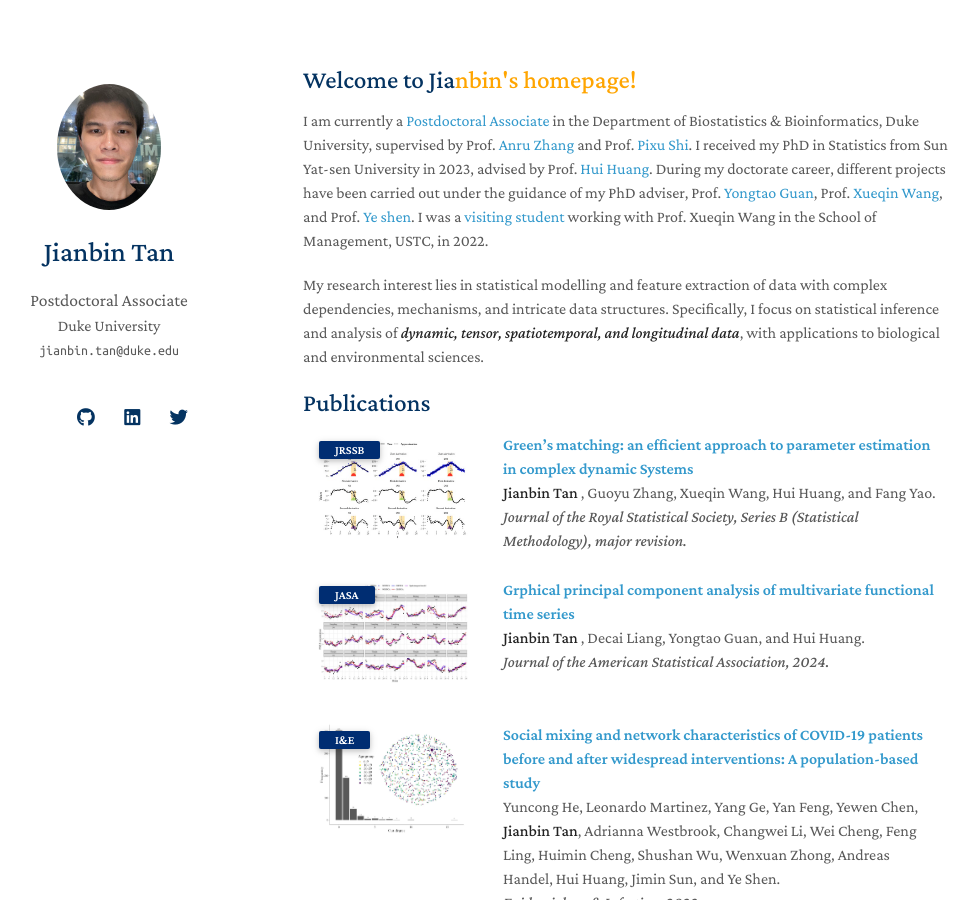
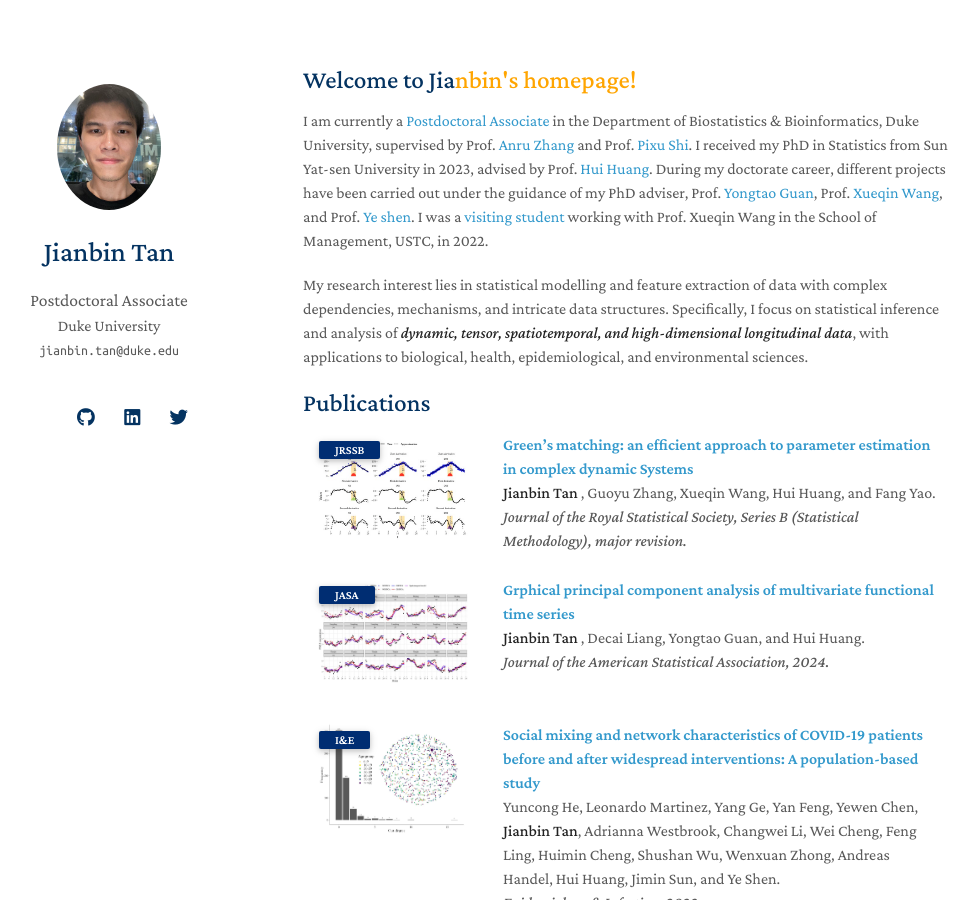
Before and after one commit to Tan-jianbin/Tan-jianbin.github.io, a Jekyll site: the page built from index.md, in a window 1280 px wide and 900 px high. Shown: the whole window, without its empty margins (167-1145 px from the left). Built offline with Jekyll 4.4.1, drawn with Linux system fonts in a browser that asks for light colours; nearby versions of some CDN libraries; a style sheet for code colours, icons or effects is not loaded; our own code applies the rules of GitHub Pages for plain Markdown files.

Commit message:
Update index.md

```diff
--- a/index.md
+++ b/index.md
@@ -6,6 +6,6 @@
 
 I am currently a [Postdoctoral Associate](https://biostat.duke.edu/profile/jianbin-tan) in the Department of Biostatistics & Bioinformatics, Duke University, supervised by Prof. [Anru Zhang](https://anruzhang.github.io) and Prof. [Pixu Shi](https://pixushi.github.io). I received my PhD in Statistics from Sun Yat-sen University in 2023, advised by Prof. [Hui Huang](http://cfas.ruc.edu.cn/kydw/zzyjy/hh/index.htm). During my doctorate career, different projects have been carried out under the guidance of my PhD adviser, Prof. [Yongtao Guan](https://sds.cuhk.edu.cn/en/teacher/1038),  Prof. [Xueqin Wang](https://bs.ustc.edu.cn/english/profile.php?id=650), and Prof. [Ye shen](https://publichealth.uga.edu/faculty-member/ye-shen/). I was a [visiting student](https://statlab905.github.io/author/jianbin-tan/) working with Prof. Xueqin Wang in the School of Management, USTC, in 2022.
 
-My research interest lies in statistical modelling and feature extraction of data with complex dependencies, mechanisms, and intricate data structures. Specifically, I focus on statistical inference and analysis of ***dynamic, tensor, spatiotemporal, and longitudinal data***, with applications to biological and environmental sciences.
+My research interest lies in statistical modelling and feature extraction of data with complex dependencies, mechanisms, and intricate data structures. Specifically, I focus on statistical inference and analysis of ***dynamic, tensor, spatiotemporal, and high-dimensional longitudinal data***, with applications to biological, health, epidemiological, and environmental sciences.
 
 {% include_relative _includes/publications.md %}
```
